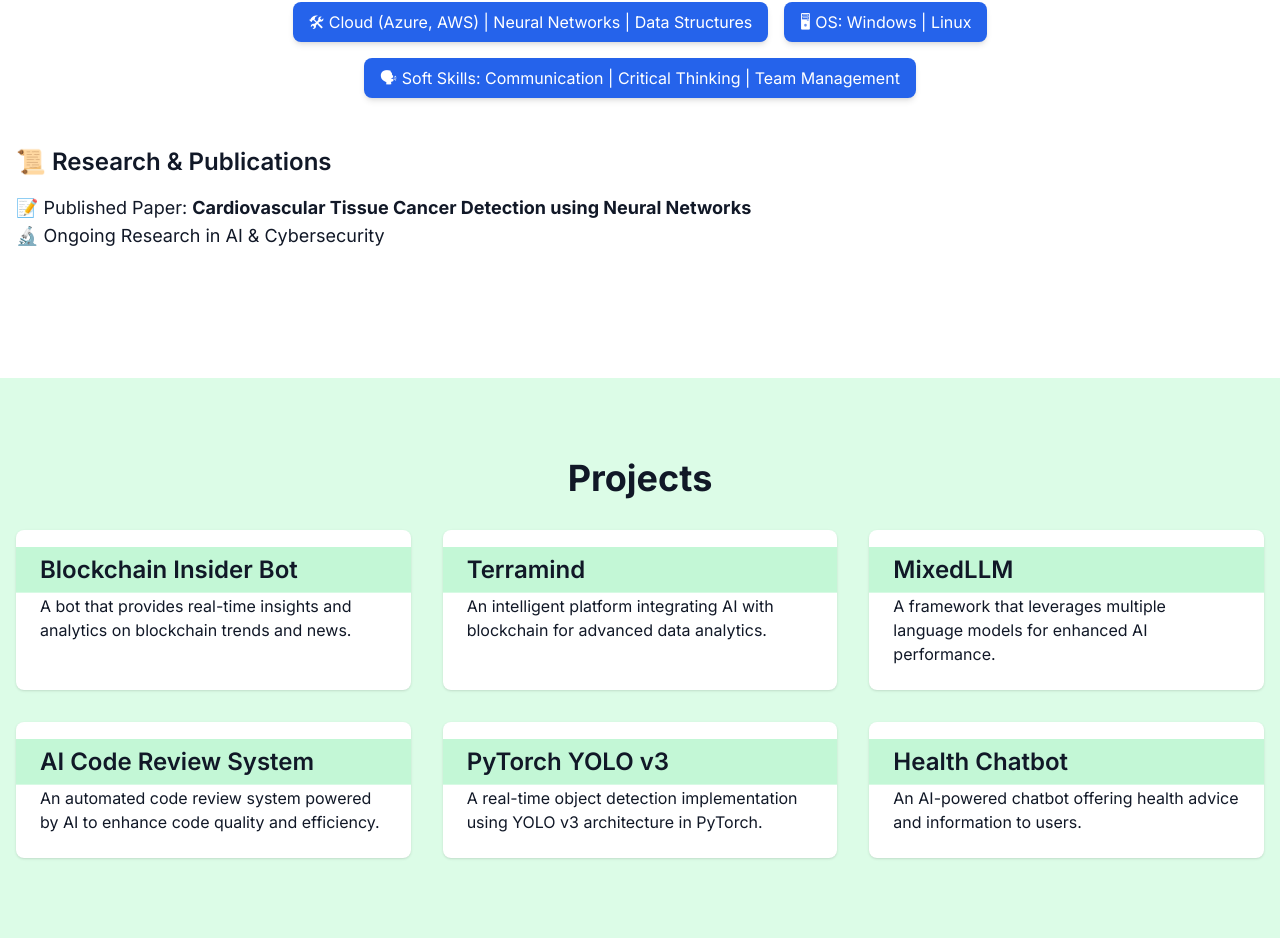
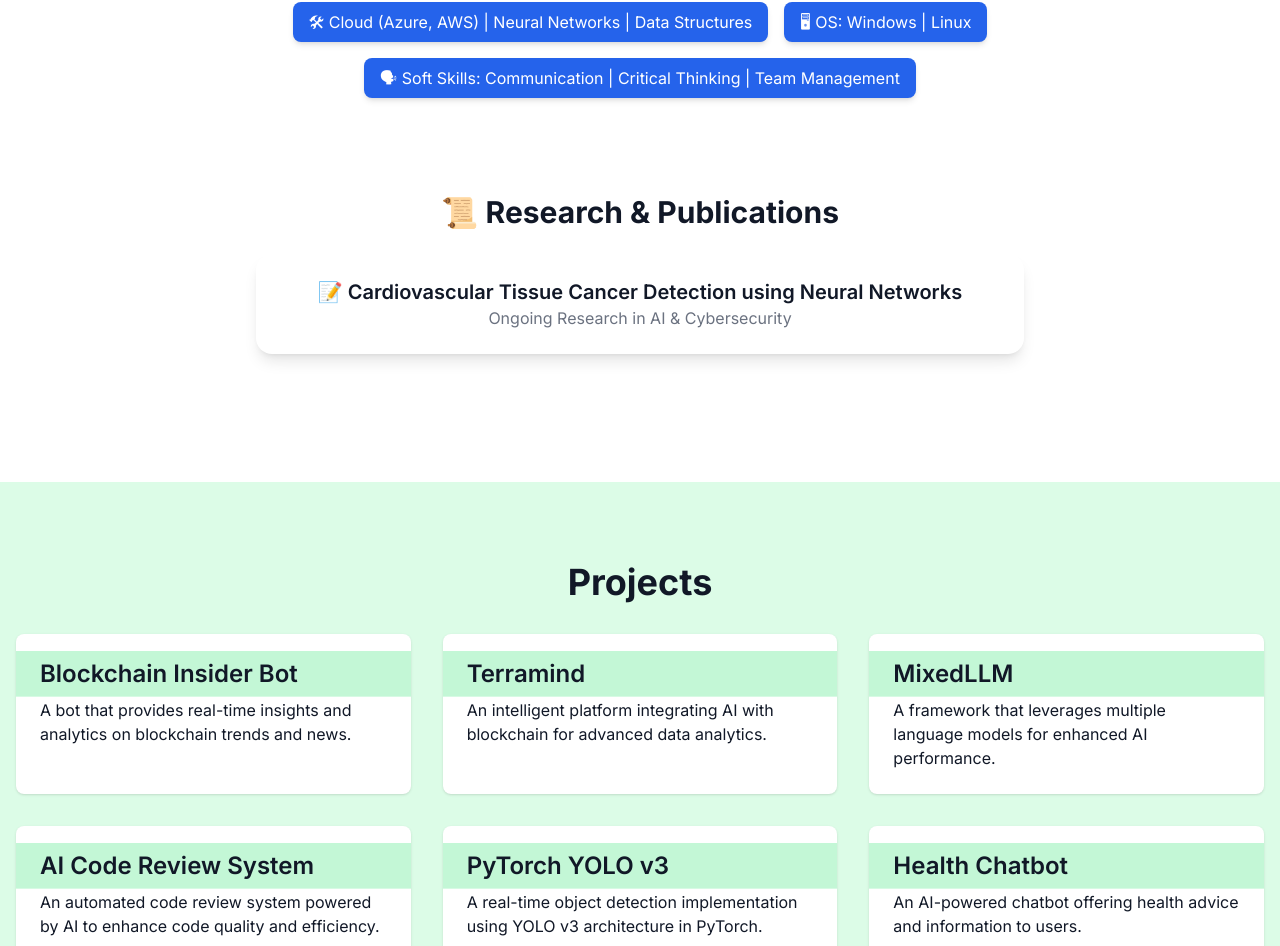
Before and after one commit to MogasalaHemagiri/my-portfolio, a Next.js app: page / in a window 1280 px wide. Shown: the part 1898-2844 px from the top of the page. Built offline with nearby package versions, Linux system fonts and the light colour scheme.

Commit message:
Update Publications.js

```diff
--- a/components/Publications.js
+++ b/components/Publications.js
@@ -1,9 +1,33 @@
+// components/Publications.js
+import { motion } from "framer-motion";
+
 const Publications = () => {
   return (
-    <section id="publications" className="mb-12">
-      <h3 className="text-2xl font-semibold mb-4">📜 Research & Publications</h3>
-      <p className="text-lg">📝 Published Paper: <b>Cardiovascular Tissue Cancer Detection using Neural Networks</b></p>
-      <p className="text-lg">🔬 Ongoing Research in AI & Cybersecurity</p>
+    <section className="py-12">
+      <motion.h3
+        className="text-3xl font-bold text-center mb-6 text-gray-900 dark:text-white"
+        initial={{ opacity: 0 }}
+        whileInView={{ opacity: 1 }}
+        viewport={{ once: true }}
+        transition={{ duration: 1 }}
+      >
+        📜 Research & Publications
+      </motion.h3>
+
+      <div className="max-w-3xl mx-auto bg-white dark:bg-gray-900 p-6 rounded-2xl shadow-lg">
+        <motion.div
+          className="text-center"
+          initial={{ opacity: 0, y: 10 }}
+          whileInView={{ opacity: 1, y: 0 }}
+          viewport={{ once: true }}
+          transition={{ duration: 0.8 }}
+        >
+          <h4 className="text-xl font-semibold">
+            📝 Cardiovascular Tissue Cancer Detection using Neural Networks
+          </h4>
+          <p className="text-gray-500">Ongoing Research in AI & Cybersecurity</p>
+        </motion.div>
+      </div>
     </section>
   );
 };
```
